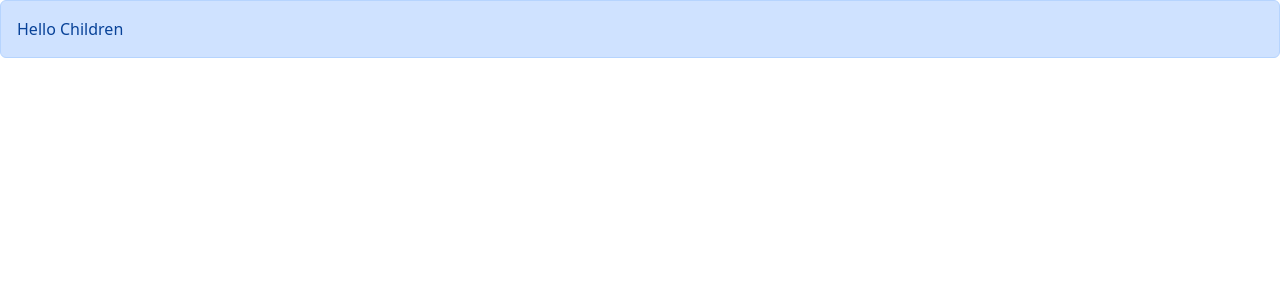
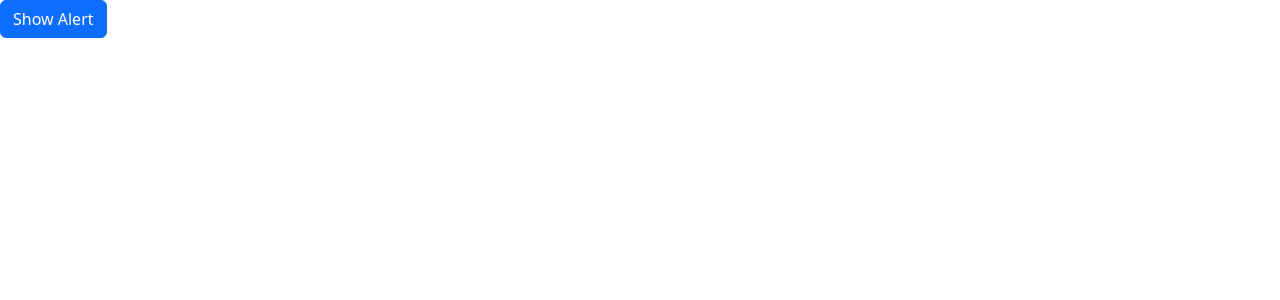
Before and after one commit to HakimAsa/react-vite-typescript, a React (Vite) app: page / in a window 1280 px wide. Shown: the top 300 px of the page. Built offline with nearby package versions, Linux system fonts and the light colour scheme.

Commit message:
button component to display alert

```diff
--- a/src/App.tsx
+++ b/src/App.tsx
@@ -1,16 +1,22 @@
 // import ListGroup from './components/ListGroup';
 
+import { useState } from 'react';
 import Alert from './components/Alert';
+import Button from './components/Button';
 
 function App() {
   // const cities = ['Cotonou', 'Parakou', 'Djougou', 'Bohicon', 'Nikki'];
   // const handleSelectItem = (item: string) => {
   //   console.log(item);
   // };
+  const [show, setShow] = useState(false);
   return (
     <div>
       {/* <ListGroup items={cities} heading='List of certain Benin Republic Cities' onSelectItem={handleSelectItem} /> */}
-      <Alert>Hello Children</Alert>
+      {show && <Alert onClose={() => setShow(false)}>My Alert</Alert>}
+      <Button color='primary' onClick={() => setShow(true)}>
+        Show Alert
+      </Button>
     </div>
   );
 }
--- a/src/components/Alert.tsx
+++ b/src/components/Alert.tsx
@@ -2,10 +2,16 @@
 
 interface Props {
   children: ReactNode;
+  onClose: () => void;
 }
 
-function Alert({ children }: Props) {
-  return <div className='alert alert-primary'>{children}</div>;
+function Alert({ children, onClose }: Props) {
+  return (
+    <div className='alert alert-primary alert-dismissible fade show'>
+      {children}
+      <button type='button' className='btn-close' data-bs-dismiss='alert' aria-label='Close' onClick={onClose}></button>
+    </div>
+  );
 }
 
 export default Alert;
--- /dev/null
+++ b/src/components/Button.tsx
@@ -0,0 +1,14 @@
+interface Props {
+  children: string;
+  color?: 'primary' | 'secondary' | 'danger';
+  onClick: () => void;
+}
+function Button({ children, color, onClick }: Props) {
+  return (
+    <button className={'btn btn-' + color} onClick={onClick}>
+      {children}
+    </button>
+  );
+}
+
+export default Button;
```
